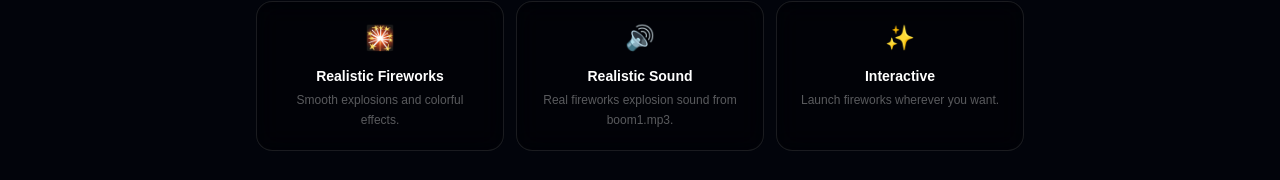
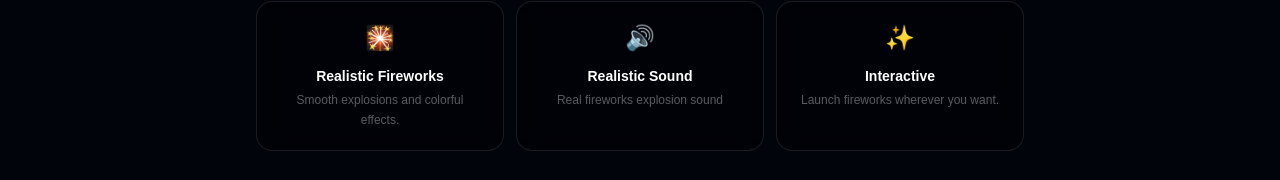
Before and after one commit to srajesh1330/blastsky, a Next.js app: page / in a window 1280 px wide. Shown: the part 699-879 px from the top of the page. Built offline with nearby package versions, Linux system fonts and the light colour scheme.

Commit message:
Fix fireworks sound paths

```diff
--- a/app/page.tsx
+++ b/app/page.tsx
@@ -201,8 +201,8 @@ export default function HomePage() {
               </h2>
 
               <p className="mt-1 text-xs leading-5 text-white/35">
-                Real fireworks explosion sound from
-                boom1.mp3.
+                Real fireworks explosion sound
+
               </p>
             </div>
 
```
